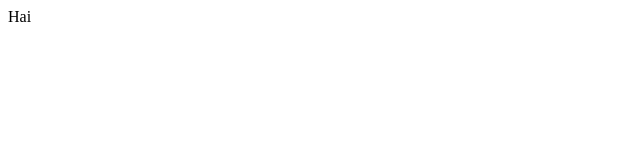
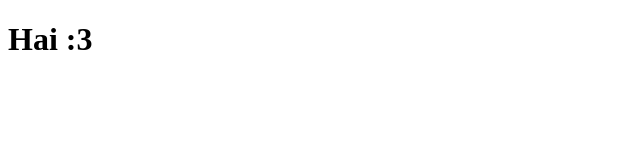
Before and after one commit to TachankaTheKity/TachankaTheKity.github.io, a plain HTML site: page index.html in a window 1280 px wide. Shown: the whole page, without its empty margins (0-640 px from the left). Drawn offline with Linux system fonts and the light colour scheme.

Commit message:
Update index.html

```diff
--- a/index.html
+++ b/index.html
@@ -2,6 +2,6 @@
 <head>
   <title></title>
   <body>
-    Hai
+    <h1>Hai :3</h1>
   </body>
 </head>
```
